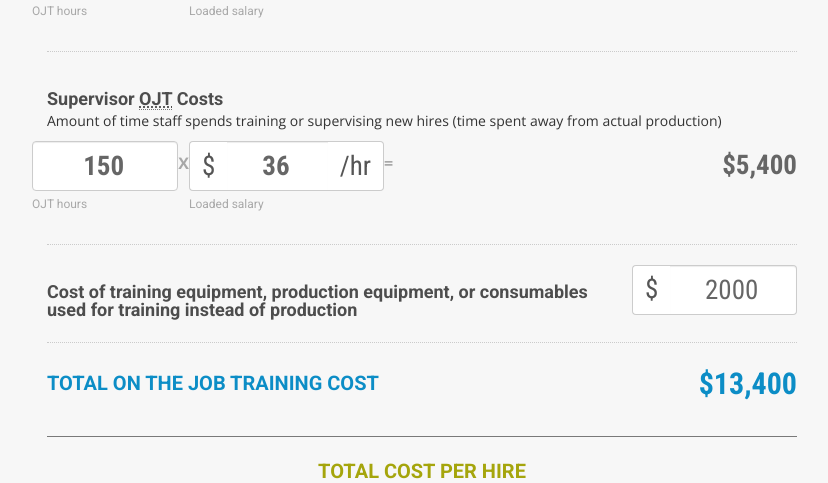
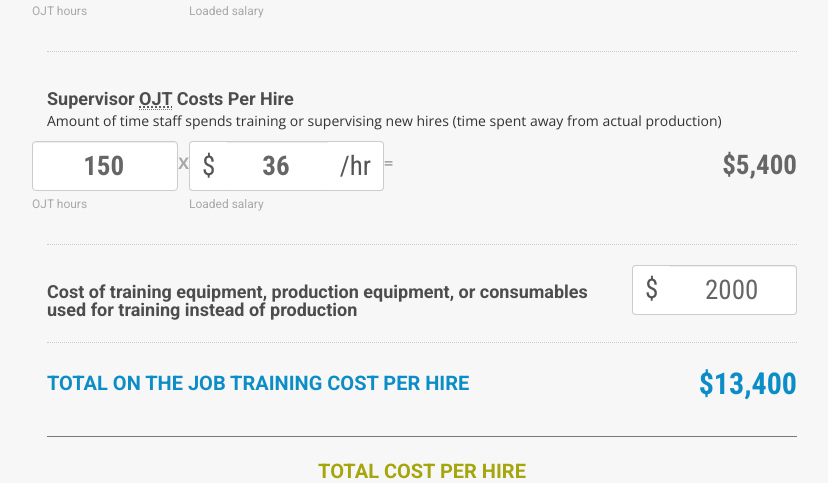
Before and after one commit to FriendlyDesignCo/ROI-calculator, a PHP site: page /cost-hire.php in a window 1280 px wide. Shown: the part 2469-2952 px from the top of the page, without its empty margins (23-851 px from the left). Run offline with PHP 8.4, Linux system fonts and the light colour scheme; some libraries are stand-ins or nearby versions.

Commit message:
OJT cost title edits
#19

```diff
--- a/cost-hire.php
+++ b/cost-hire.php
@@ -283,7 +283,7 @@ include('header.php');
 </div>
 <hr class="dotted">
 
-<label>Supervisor <abbr title="On the Job Training">OJT</abbr> Costs</label>
+<label>Supervisor <abbr title="On the Job Training">OJT</abbr> Costs Per Hire</label>
 <p class="help-text">Amount of time staff spends training or supervising new hires (time spent away from actual production)</p>
 <div class="row">
   <div class="col-md-9">
@@ -322,7 +322,7 @@ include('header.php');
 
 <div class="row">
   <div class="col-md-9">
-    <p class="subtotal-description">Total On the Job Training Cost<p>
+    <p class="subtotal-description">Total On the Job Training Cost Per Hire<p>
   </div>
   <div class="col-md-3">
     <p class="subtotal" id="ojt-total">$</p>
```
